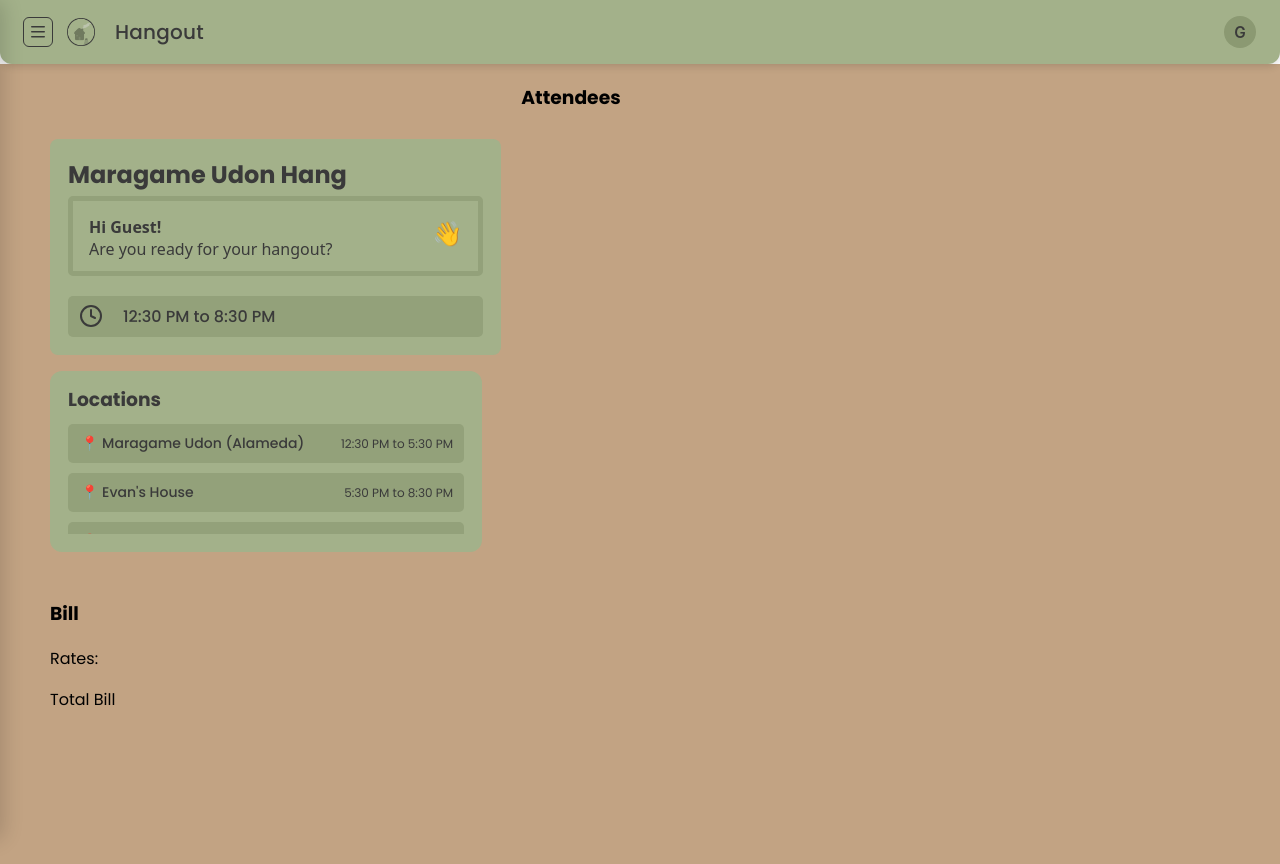
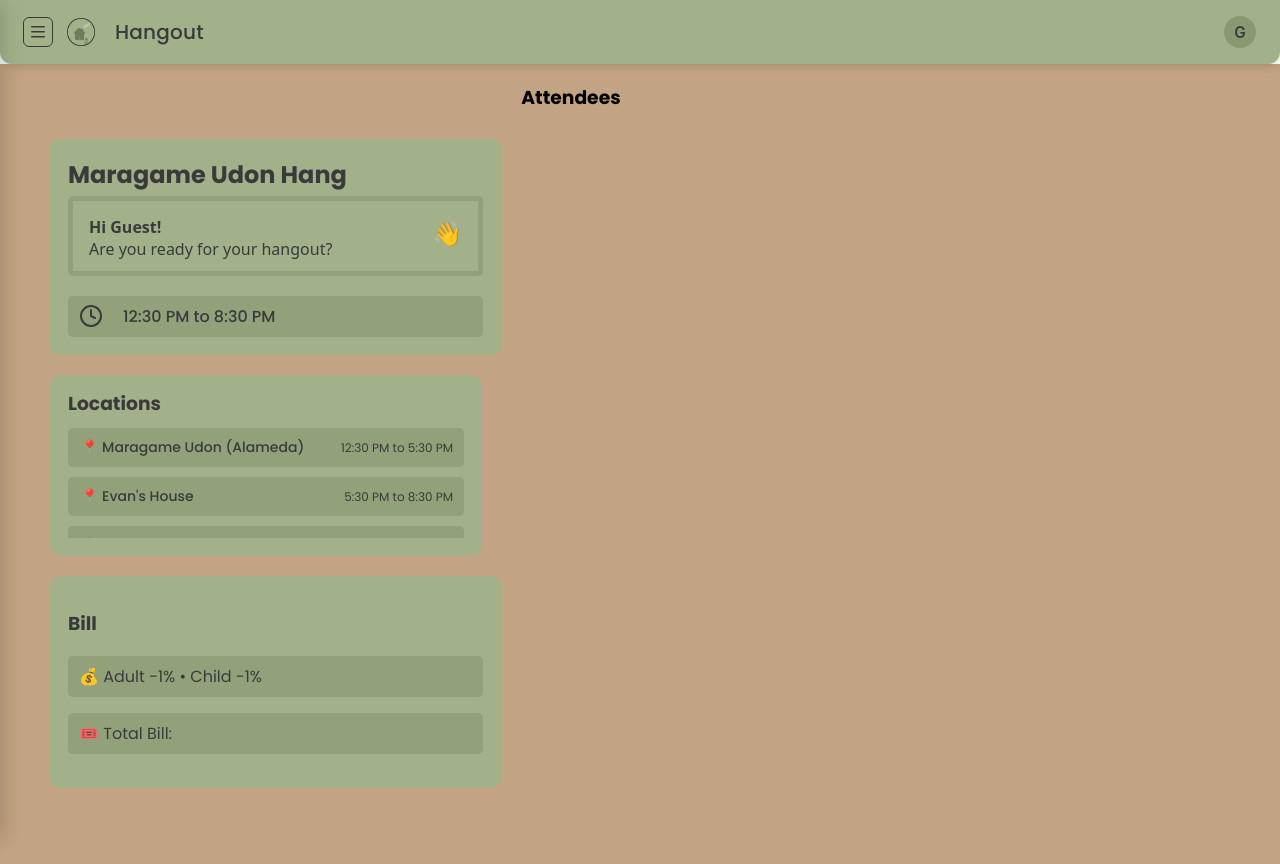
Before and after one commit to sirgavin211/meetly, a React (Vite) app in the folder frontend/: page /hangout in a window 1280 px wide. Built offline with nearby package versions, Linux system fonts and the light colour scheme.

Commit message:
started to work on the bill card a little

```diff
--- a/frontend/src/pages/Hangout/Hangout.css
+++ b/frontend/src/pages/Hangout/Hangout.css
@@ -23,7 +23,7 @@
 .left_column {
   display: flex;
   flex-direction: column;
-  gap: 16px;
+  gap: 20px;
   margin-top: 75px;
 }
 
@@ -116,7 +116,7 @@
   padding: 14px 18px 18px;
   width: 432px;
   font-family: 'Poppins', sans-serif;
-
+  margin: 0;
 }
 
 .location_card h3 {
@@ -165,3 +165,23 @@
   max-height: 120px;
   overflow-y: auto;
 }
+
+
+.bill_card {
+  border: none;
+  background-color: var(--primary-color);
+  padding: 14px 18px 18px;
+  font-family: 'Poppins', sans-serif;
+  border-radius: 10px;
+  color: var(--text-color);
+  margin: 0;
+}
+
+.bill_card {}
+
+.bill_card p {
+  background-color: var(--darker-color);
+  padding: 8px 11px;
+  border-radius: 5px;
+
+}
--- a/frontend/src/pages/Hangout/Hangout.jsx
+++ b/frontend/src/pages/Hangout/Hangout.jsx
@@ -1,7 +1,7 @@
 import './Hangout.css';
 import CoffeeImage from "../../assets/images/better.png"
 import Navbar from '../../components/Navbar/Navbar';
-import { useEffect } from 'react';
+import { useEffect, useState } from 'react';
 import { useProfile } from '../../data/useProfile';
 
 
@@ -10,14 +10,22 @@
 
     const profile = useProfile();
 
+    const adultRate = useState(-1);
+    const childRate = useState(-1);
+
+    const usePercentage = useState(true);
+
+
     useEffect(() => {
         if (!profile) return;
     }, [profile])
+
 
     useEffect(() => {
         console.log(props.data.locations[0].arriveAt);
         console.log(props.data.locations[props.data.locations.length - 1].departAt)
     })
+
 
     return (
         <>
@@ -78,10 +86,23 @@
 
                     </div>
 
+                    {/*
+                    ┌─────────────────────────────────────────┐
+                    │ Bill                                    │
+                    │                                         │
+                    │ Adult $25 • Child $12.50 • Toddler Free │
+                    │                                         │
+                    │ Total: $87.50                           │
+                    │ (2 Adults, 3 Children, 1 Toddler)       │
+                    └─────────────────────────────────────────┘ */}
+
                     <div className='bill_card'>
                         <h3>Bill</h3>
-                        <p>Rates:</p>
-                        <p>Total Bill</p>
+                        {usePercentage ?
+                            <p>💰 Adult {adultRate}% • Child {childRate}%</p> :
+                            <p>💰 Adult ${adultRate} • Child ${childRate}</p>
+                        }
+                        <p>🎟️ Total Bill: </p>
                     </div>
 
 
```
